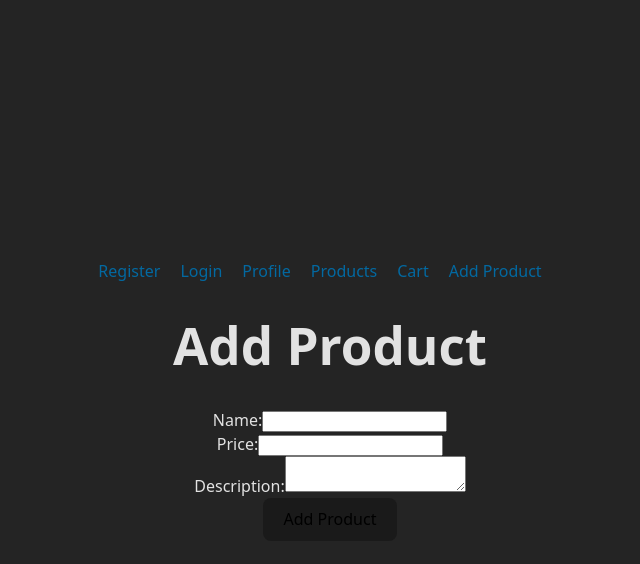
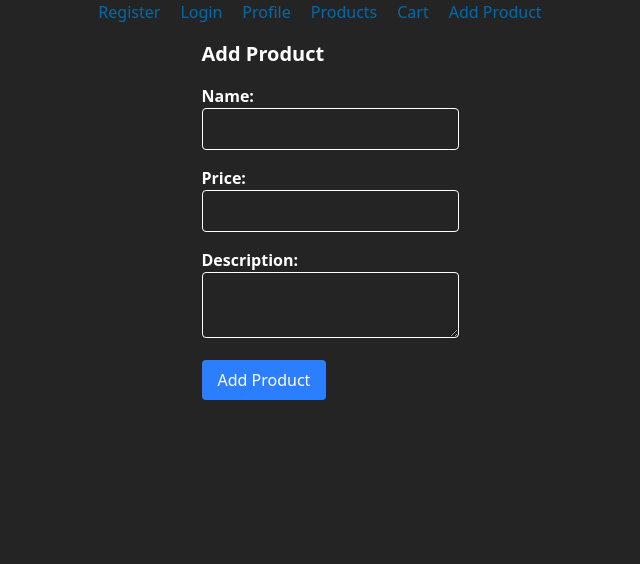
Before and after one commit to antonovmike/demo_store, a React (Vite) app in the folder client/: page /#/add in a window 1280 px wide. Shown: the top 564 px of the page, without its empty margins (310-950 px from the left). Built offline with nearby package versions, Linux system fonts and the light colour scheme; no server answers.

Commit message:
[IMP] Implement Tailwind CSS styles for frontend

```diff
--- a/client/src/App.jsx
+++ b/client/src/App.jsx
@@ -1,4 +1,4 @@
-import { Link, Routes, Route, HashRouter } from "react-router-dom";
+import { Routes, Route, HashRouter } from "react-router-dom";
 import { AuthProvider } from "./context/AuthContext.jsx";
 import { CartProvider } from "./context/CartContext.jsx";
 import { ProductProvider } from "./context/ProductContext.jsx";
@@ -8,8 +8,9 @@ import LoginForm from "./components/LoginForm";
 import ProfilePage from "./components/ProfilePage";
 import ProductsPage from "./components/ProductsPage";
 import AddProductPage from "./components/AddProductPage";
+
 import StyledPage from "./components/StyledPage";
-import "./App.css";
+import StyledLink from "./components/StyledLink";
 
 function App() {
   return (
@@ -19,12 +20,12 @@ function App() {
           <HashRouter>
             <StyledPage>
               <nav>
-                <Link to="/register">Register</Link>
-                <Link to="/login">Login</Link>
-                <Link to="/profile">Profile</Link>
-                <Link to="/products">Products</Link>
-                <Link to="/cart">Cart</Link>
-                <Link to="/add">Add Product</Link>
+                <StyledLink href="#/register">Register</StyledLink>
+                <StyledLink href="#/login">Login</StyledLink>
+                <StyledLink href="#/profile">Profile</StyledLink>
+                <StyledLink href="#/products">Products</StyledLink>
+                <StyledLink href="#/cart">Cart</StyledLink>
+                <StyledLink href="#/add">Add Product</StyledLink>
               </nav>
               <Routes>
                 <Route path="/register" element={<RegisterForm />} />
--- /dev/null
+++ b/client/src/components/StyledLink.jsx
@@ -0,0 +1,10 @@
+export default function StyledLink({ href, children }) {
+  return (
+    <a
+      href={href}
+      className="mr-5 no-underline text-sky-700 font-medium hover:underline"
+    >
+      {children}
+    </a>
+  );
+}
--- a/client/src/components/StyledPage.jsx
+++ b/client/src/components/StyledPage.jsx
@@ -1,6 +1,6 @@
-export default function StyledHeading({ children }) {
+export default function StyledPage({ children }) {
   return (
-    <div className="min-h-screen flex items-center justify-center bg-[#242424]">
+    <div className="min-h-screen flex flex-col items-center justify-start bg-[#242424] text-white font-sans antialiased">
       {children}
     </div>
   );
--- /dev/null
+++ b/client/src/components/styles.js
@@ -0,0 +1,7 @@
+export const baseClasses = {
+  root: "max-w-[1280px] mx-auto text-center",
+  body: "m-0 flex place-items-center min-w-[320px] min-h-screen bg-[#242424] text-white font-sans antialiased",
+  h1: "text-[3.2em] leading-[1.1]",
+  button:
+    "rounded-lg border border-transparent px-5 py-2 text-base font-medium font-inherit bg-[#1a1a1a] cursor-pointer transition-colors duration-200 hover:border-[#646cff] focus:outline focus:outline-4 focus:outline-ring",
+};
--- a/client/src/index.css
+++ b/client/src/index.css
@@ -1,9 +1,9 @@
-/* @import "tailwindcss";
+@import "tailwindcss";
 @tailwind base;
 @tailwind components;
-@tailwind utilities; */
+@tailwind utilities;
 
-:root {
+/* :root {
   font-family: system-ui, Avenir, Helvetica, Arial, sans-serif;
   line-height: 1.5;
   font-weight: 400;
@@ -48,4 +48,4 @@ button:hover {
 button:focus,
 button:focus-visible {
   outline: 4px auto -webkit-focus-ring-color;
-}
+} */
```
